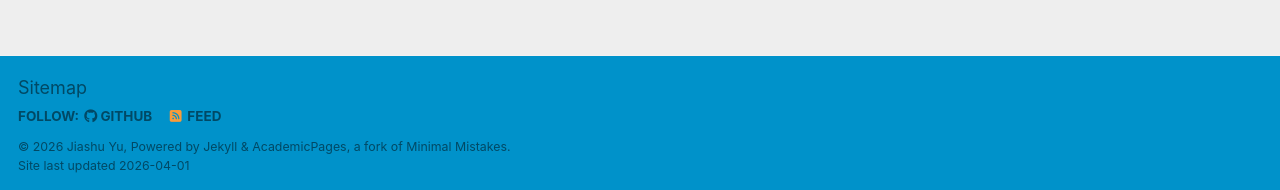
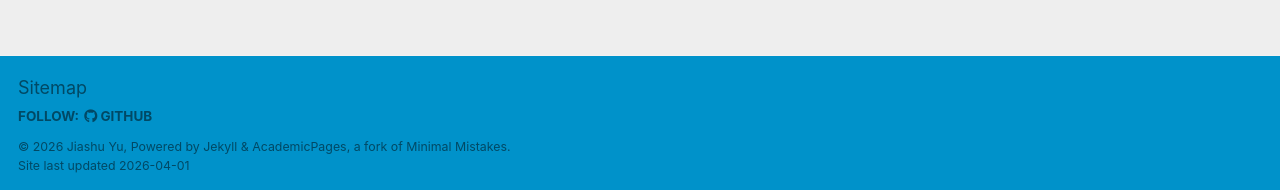
Before and after one commit to Jiashu-Yu/Jiashu-Yu.github.io, a Jekyll site: the page built from _pages/about.md, in a window 1280 px wide and 1242 px high. Shown: the part 1049-1239 px from the top of the window. Built offline with Jekyll 4.4.1, drawn with Linux system fonts in a browser that asks for light colours; some web fonts are replaced; a script bundle is joined from its source files by our own code; library files that are not in the unit come from our copies.

Commit message:
Update footer.html

```diff
--- a/_includes/footer.html
+++ b/_includes/footer.html
@@ -9,12 +9,12 @@
     {% if site.author.github %}
       <li><a href="https://github.com/{{ site.author.github }}"><i class="fab fa-github" aria-hidden="true"></i> GitHub</a></li>
     {% endif %}
-    {% if site.author.bitbucket %}
+    <!-- {% if site.author.bitbucket %}
       <li><a href="https://bitbucket.org/{{ site.author.bitbucket }}"><i class="fab fa-bitbucket" aria-hidden="true"></i> Bitbucket</a></li>
     {% endif %}
     {% if site.atom_feed.hide != true %}
     <li><a href="{% if site.atom_feed.path %}{{ site.atom_feed.path }}{% else %}{{ base_path }}/feed.xml{% endif %}"><i class="fa fa-fw fa-rss-square" aria-hidden="true"></i> {{ site.data.ui-text[site.locale].feed_label | default: "Feed" }}</a></li>
-    {% endif %}
+    {% endif %} -->
   </ul>
 </div>
 {% endif %}
```
